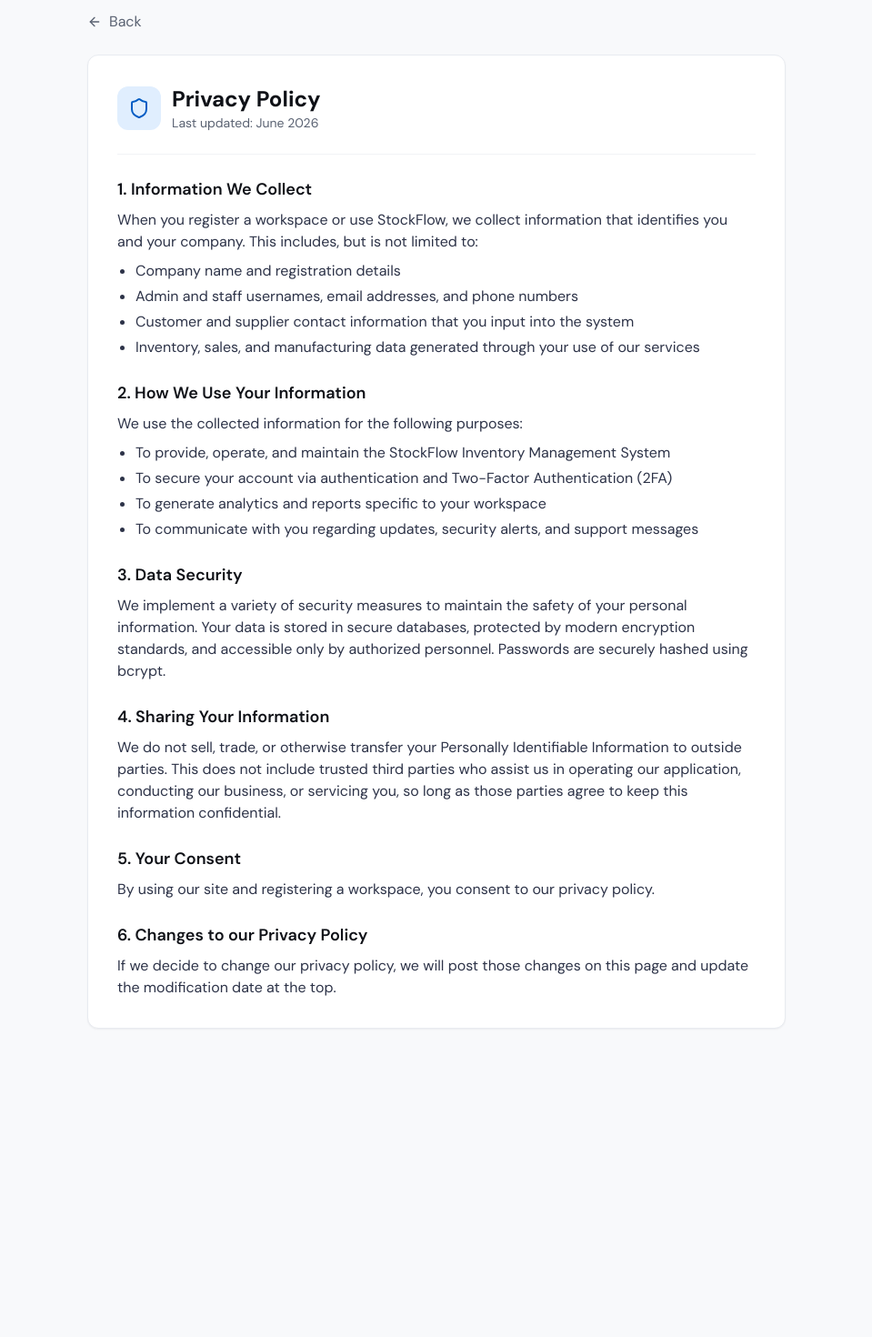
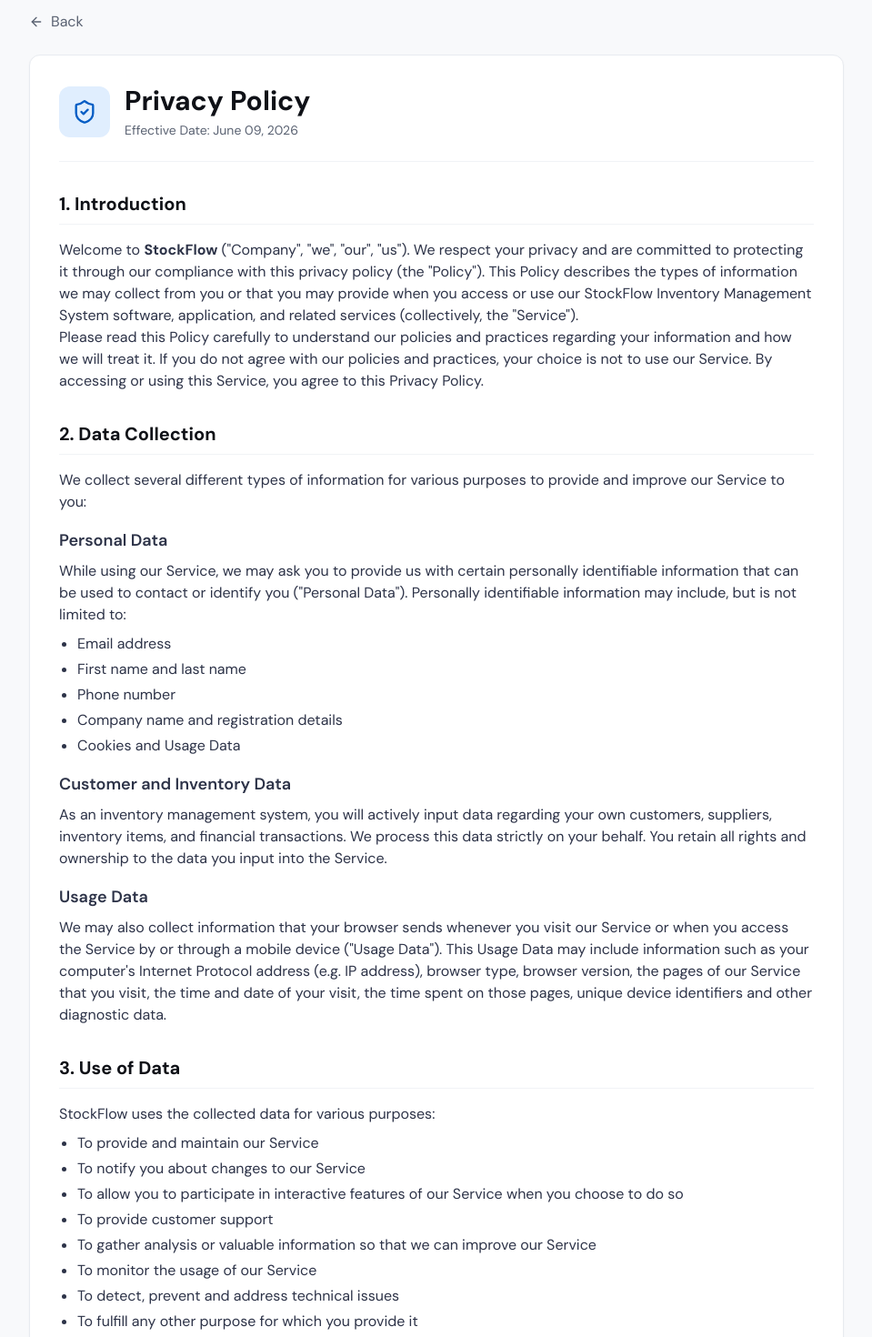
Before and after one commit to Vishwajeet2005/StockFlow, a React (Vite) app in the folder frontend/: page /#/privacy in a window 1280 px wide. Shown: the part 20-1490 px from the top of the page at 91% size, without its empty margins (160-1119 px from the left). Before the commit the page ends 1183 px from the top, so only its background shows below. Built offline with nearby package versions, Linux system fonts and the light colour scheme; no server answers.

Commit message:
docs: rewrite privacy policy to a professional and legally compliant standard

```diff
--- a/frontend/src/pages/PrivacyPolicyPage.tsx
+++ b/frontend/src/pages/PrivacyPolicyPage.tsx
@@ -1,5 +1,5 @@
 import React from 'react';
-import { ArrowLeft, Shield } from 'lucide-react';
+import { ArrowLeft, ShieldCheck } from 'lucide-react';
 import { useNavigate } from 'react-router-dom';
 
 export default function PrivacyPolicyPage() {
@@ -7,7 +7,7 @@
 
   return (
     <div className="min-h-screen bg-surface-1 p-4 md:p-8">
-      <div className="max-w-3xl mx-auto">
+      <div className="max-w-4xl mx-auto">
         <button
           onClick={() => navigate(-1)}
           className="flex items-center gap-2 text-ink-500 hover:text-ink-800 transition-colors mb-6"
@@ -17,68 +17,148 @@
         </button>
 
         <div className="card p-8 bg-white shadow-sm rounded-2xl animate-fade-in">
-          <div className="flex items-center gap-3 mb-6 border-b border-surface-2 pb-6">
-            <div className="w-12 h-12 bg-brand-100 rounded-xl flex items-center justify-center text-brand-600">
-              <Shield size={24} />
+          <div className="flex flex-col md:flex-row md:items-center gap-4 mb-8 border-b border-surface-2 pb-6">
+            <div className="w-14 h-14 bg-brand-100 rounded-xl flex items-center justify-center text-brand-600 shrink-0">
+              <ShieldCheck size={28} />
             </div>
             <div>
-              <h1 className="text-2xl font-bold text-ink-900">Privacy Policy</h1>
-              <p className="text-ink-500 text-sm">Last updated: June 2026</p>
+              <h1 className="text-3xl font-bold text-ink-900">Privacy Policy</h1>
+              <p className="text-ink-500 text-sm mt-1">Effective Date: June 09, 2026</p>
             </div>
           </div>
 
-          <div className="prose prose-sm sm:prose-base text-ink-700 space-y-6">
+          <div className="prose prose-sm sm:prose-base text-ink-700 max-w-none space-y-8">
+
             <section>
-              <h2 className="text-lg font-semibold text-ink-900 mb-2">1. Information We Collect</h2>
+              <h2 className="text-xl font-bold text-ink-900 border-b border-surface-2 pb-2 mb-4">1. Introduction</h2>
               <p>
-                When you register a workspace or use StockFlow, we collect information that identifies you and your company. This includes, but is not limited to:
+                Welcome to <strong>StockFlow</strong> ("Company", "we", "our", "us"). We respect your privacy and are committed to protecting it through our compliance with this privacy policy (the "Policy"). This Policy describes the types of information we may collect from you or that you may provide when you access or use our StockFlow Inventory Management System software, application, and related services (collectively, the "Service").
+              </p>
+              <p>
+                Please read this Policy carefully to understand our policies and practices regarding your information and how we will treat it. If you do not agree with our policies and practices, your choice is not to use our Service. By accessing or using this Service, you agree to this Privacy Policy.
+              </p>
+            </section>
+
+            <section>
+              <h2 className="text-xl font-bold text-ink-900 border-b border-surface-2 pb-2 mb-4">2. Data Collection</h2>
+              <p>We collect several different types of information for various purposes to provide and improve our Service to you:</p>
+
+              <h3 className="text-lg font-semibold text-ink-800 mt-4 mb-2">Personal Data</h3>
+              <p>
+                While using our Service, we may ask you to provide us with certain personally identifiable information that can be used to contact or identify you ("Personal Data"). Personally identifiable information may include, but is not limited to:
               </p>
               <ul className="list-disc pl-5 mt-2 space-y-1">
+                <li>Email address</li>
+                <li>First name and last name</li>
+                <li>Phone number</li>
                 <li>Company name and registration details</li>
-                <li>Admin and staff usernames, email addresses, and phone numbers</li>
-                <li>Customer and supplier contact information that you input into the system</li>
-                <li>Inventory, sales, and manufacturing data generated through your use of our services</li>
+                <li>Cookies and Usage Data</li>
+              </ul>
+
+              <h3 className="text-lg font-semibold text-ink-800 mt-4 mb-2">Customer and Inventory Data</h3>
+              <p>
+                As an inventory management system, you will actively input data regarding your own customers, suppliers, inventory items, and financial transactions. We process this data strictly on your behalf. You retain all rights and ownership to the data you input into the Service.
+              </p>
+
+              <h3 className="text-lg font-semibold text-ink-800 mt-4 mb-2">Usage Data</h3>
+              <p>
+                We may also collect information that your browser sends whenever you visit our Service or when you access the Service by or through a mobile device ("Usage Data"). This Usage Data may include information such as your computer's Internet Protocol address (e.g. IP address), browser type, browser version, the pages of our Service that you visit, the time and date of your visit, the time spent on those pages, unique device identifiers and other diagnostic data.
+              </p>
+            </section>
+
+            <section>
+              <h2 className="text-xl font-bold text-ink-900 border-b border-surface-2 pb-2 mb-4">3. Use of Data</h2>
+              <p>StockFlow uses the collected data for various purposes:</p>
+              <ul className="list-disc pl-5 mt-2 space-y-1">
+                <li>To provide and maintain our Service</li>
+                <li>To notify you about changes to our Service</li>
+                <li>To allow you to participate in interactive features of our Service when you choose to do so</li>
+                <li>To provide customer support</li>
+                <li>To gather analysis or valuable information so that we can improve our Service</li>
+                <li>To monitor the usage of our Service</li>
+                <li>To detect, prevent and address technical issues</li>
+                <li>To fulfill any other purpose for which you provide it</li>
               </ul>
             </section>
 
             <section>
-              <h2 className="text-lg font-semibold text-ink-900 mb-2">2. How We Use Your Information</h2>
-              <p>We use the collected information for the following purposes:</p>
+              <h2 className="text-xl font-bold text-ink-900 border-b border-surface-2 pb-2 mb-4">4. Retention of Data</h2>
+              <p>
+                We will retain your Personal Data only for as long as is necessary for the purposes set out in this Privacy Policy. We will retain and use your Personal Data to the extent necessary to comply with our legal obligations (for example, if we are required to retain your data to comply with applicable laws), resolve disputes, and enforce our legal agreements and policies.
+              </p>
+            </section>
+
+            <section>
+              <h2 className="text-xl font-bold text-ink-900 border-b border-surface-2 pb-2 mb-4">5. Transfer of Data</h2>
+              <p>
+                Your information, including Personal Data, may be transferred to — and maintained on — computers located outside of your state, province, country or other governmental jurisdiction where the data protection laws may differ than those from your jurisdiction.
+              </p>
+              <p>
+                Your consent to this Privacy Policy followed by your submission of such information represents your agreement to that transfer. StockFlow will take all steps reasonably necessary to ensure that your data is treated securely and in accordance with this Privacy Policy.
+              </p>
+            </section>
+
+            <section>
+              <h2 className="text-xl font-bold text-ink-900 border-b border-surface-2 pb-2 mb-4">6. Disclosure of Data</h2>
+              <p>We may disclose personal information that we collect, or you provide:</p>
               <ul className="list-disc pl-5 mt-2 space-y-1">
-                <li>To provide, operate, and maintain the StockFlow Inventory Management System</li>
-                <li>To secure your account via authentication and Two-Factor Authentication (2FA)</li>
-                <li>To generate analytics and reports specific to your workspace</li>
-                <li>To communicate with you regarding updates, security alerts, and support messages</li>
+                <li><strong>Business Transaction:</strong> If we or our subsidiaries are involved in a merger, acquisition or asset sale, your Personal Data may be transferred.</li>
+                <li><strong>Disclosure for Law Enforcement:</strong> Under certain circumstances, we may be required to disclose your Personal Data if required to do so by law or in response to valid requests by public authorities.</li>
+                <li><strong>Legal Requirements:</strong> To comply with a legal obligation, protect and defend the rights or property of StockFlow, prevent or investigate possible wrongdoing in connection with the Service, or protect the personal safety of users of the Service or the public.</li>
               </ul>
             </section>
 
             <section>
-              <h2 className="text-lg font-semibold text-ink-900 mb-2">3. Data Security</h2>
+              <h2 className="text-xl font-bold text-ink-900 border-b border-surface-2 pb-2 mb-4">7. Security of Data</h2>
               <p>
-                We implement a variety of security measures to maintain the safety of your personal information. Your data is stored in secure databases, protected by modern encryption standards, and accessible only by authorized personnel. Passwords are securely hashed using bcrypt.
+                The security of your data is of paramount importance to us. We utilize industry-standard cryptographic techniques, including bcrypt hashing for passwords and secure JSON Web Tokens (JWT) for session management. However, remember that no method of transmission over the Internet, or method of electronic storage is 100% secure. While we strive to use commercially acceptable means to protect your Personal Data, we cannot guarantee its absolute security.
               </p>
             </section>
 
             <section>
-              <h2 className="text-lg font-semibold text-ink-900 mb-2">4. Sharing Your Information</h2>
+              <h2 className="text-xl font-bold text-ink-900 border-b border-surface-2 pb-2 mb-4">8. Your Data Protection Rights Under GDPR and CCPA</h2>
               <p>
-                We do not sell, trade, or otherwise transfer your Personally Identifiable Information to outside parties. This does not include trusted third parties who assist us in operating our application, conducting our business, or servicing you, so long as those parties agree to keep this information confidential.
+                Depending on your location, you may have certain data protection rights under the General Data Protection Regulation (GDPR) or the California Consumer Privacy Act (CCPA). StockFlow aims to take reasonable steps to allow you to correct, amend, delete, or limit the use of your Personal Data.
+              </p>
+              <p>If you wish to be informed what Personal Data we hold about you and if you want it to be removed from our systems, please contact us. In certain circumstances, you have the following data protection rights:</p>
+              <ul className="list-disc pl-5 mt-2 space-y-1">
+                <li>The right to access, update or to delete the information we have on you.</li>
+                <li>The right of rectification. You have the right to have your information rectified if that information is inaccurate or incomplete.</li>
+                <li>The right to object. You have the right to object to our processing of your Personal Data.</li>
+                <li>The right of restriction. You have the right to request that we restrict the processing of your personal information.</li>
+                <li>The right to data portability. You have the right to be provided with a copy of your Personal Data in a structured, machine-readable and commonly used format.</li>
+                <li>The right to withdraw consent.</li>
+              </ul>
+            </section>
+
+            <section>
+              <h2 className="text-xl font-bold text-ink-900 border-b border-surface-2 pb-2 mb-4">9. Service Providers</h2>
+              <p>
+                We may employ third party companies and individuals to facilitate our Service ("Service Providers"), to provide the Service on our behalf, to perform Service-related services or to assist us in analyzing how our Service is used. These third parties have access to your Personal Data only to perform these tasks on our behalf and are obligated not to disclose or use it for any other purpose.
               </p>
             </section>
 
             <section>
-              <h2 className="text-lg font-semibold text-ink-900 mb-2">5. Your Consent</h2>
+              <h2 className="text-xl font-bold text-ink-900 border-b border-surface-2 pb-2 mb-4">10. Changes to This Privacy Policy</h2>
               <p>
-                By using our site and registering a workspace, you consent to our privacy policy.
+                We may update our Privacy Policy from time to time. We will notify you of any changes by posting the new Privacy Policy on this page and updating the "Effective Date" at the top of this Privacy Policy.
+              </p>
+              <p>
+                You are advised to review this Privacy Policy periodically for any changes. Changes to this Privacy Policy are effective when they are posted on this page.
               </p>
             </section>
 
             <section>
-              <h2 className="text-lg font-semibold text-ink-900 mb-2">6. Changes to our Privacy Policy</h2>
+              <h2 className="text-xl font-bold text-ink-900 border-b border-surface-2 pb-2 mb-4">11. Contact Us</h2>
               <p>
-                If we decide to change our privacy policy, we will post those changes on this page and update the modification date at the top.
+                If you have any questions about this Privacy Policy, please contact us:
               </p>
+              <ul className="list-disc pl-5 mt-2 space-y-1">
+                <li>By visiting the support section on our website.</li>
+                <li>By email: legal@stockflow.example.com</li>
+              </ul>
             </section>
+
           </div>
         </div>
       </div>
```
